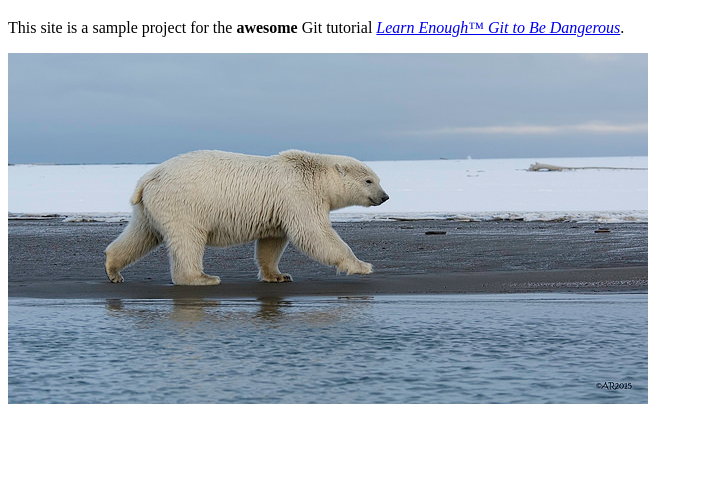
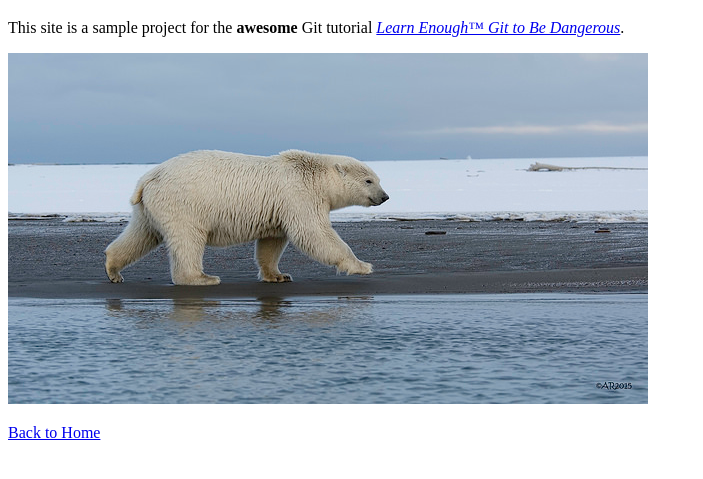
Before and after one commit to nepalprasanna1/website, a plain HTML site: page about.html in a window 1280 px wide. Shown: the part 61-540 px from the top of the page, without its empty margins (0-703 px from the left). Drawn offline with Linux system fonts and the light colour scheme.

Commit message:
Add link back to homepage on about section

```diff
--- a/about.html
+++ b/about.html
@@ -12,5 +12,8 @@
     <a href="https://www.flickr.com/photos/puliarfanita/22959238329">
       <img src="images/polar_bear.jpg" alt="Polar bear">
     </a>
+    <p>
+      <a href=index.html>Back to Home</a>
+    </p>
   </body>
 </html>
```
